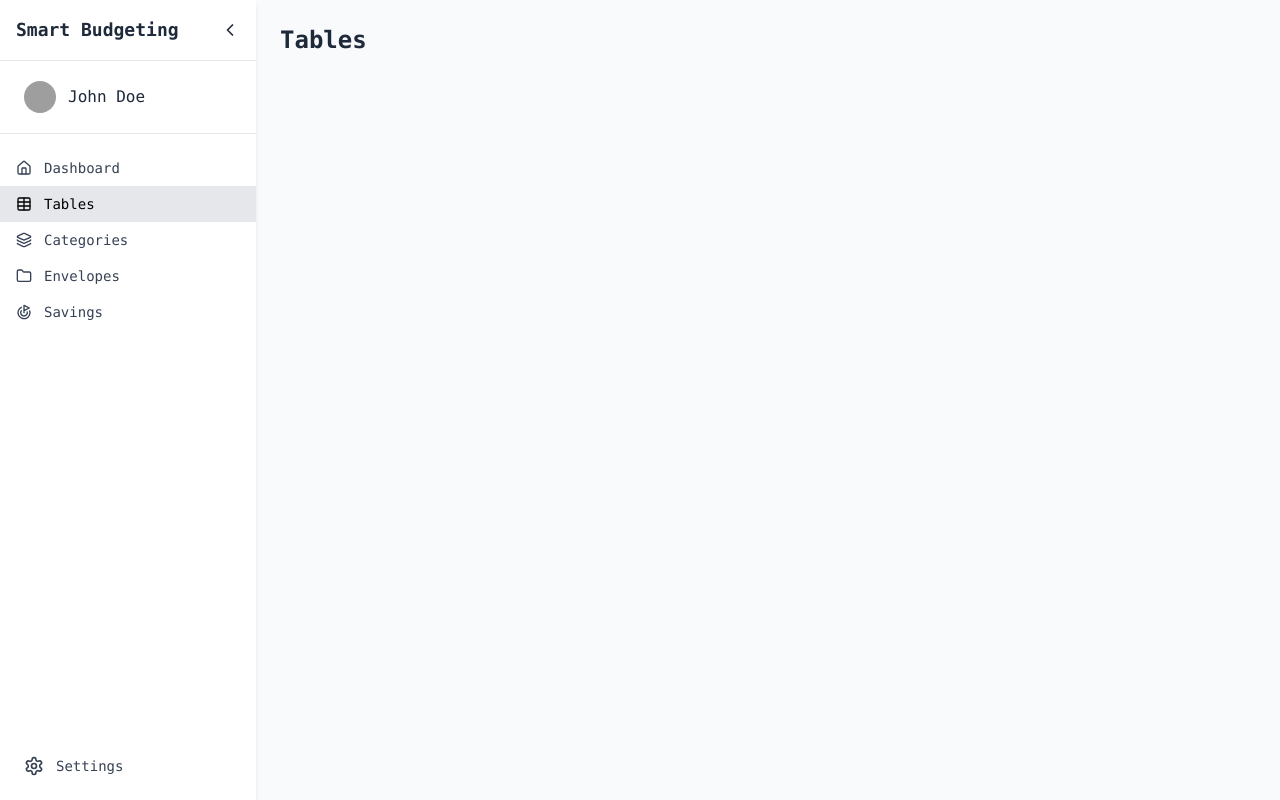
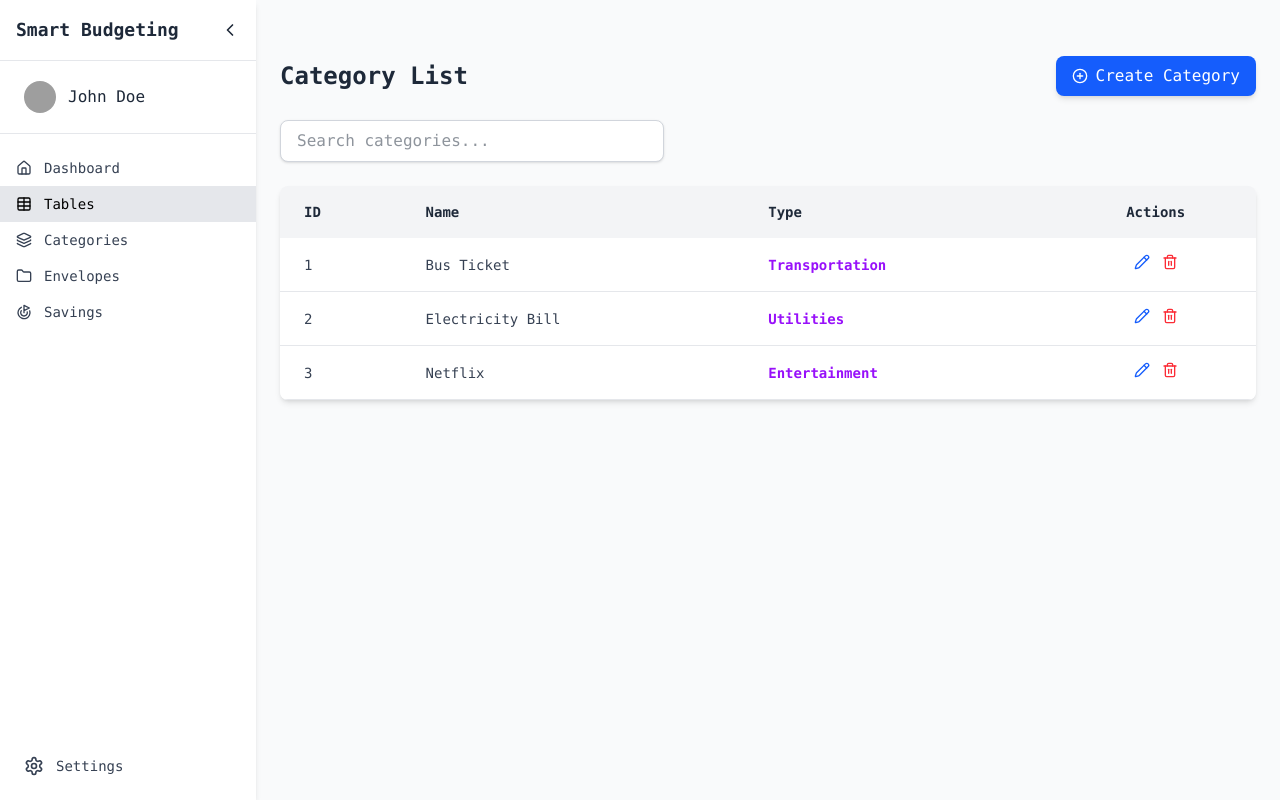
Before and after one commit to Pyaephyo33/sb-front-ui, a React (Vite) app: page /tables in a window 1280 px wide. Built offline with nearby package versions, Linux system fonts and the light colour scheme; grey boxes are pictures that could not be loaded.

Commit message:
category table update ui

```diff
--- a/src/pages/Tables.jsx
+++ b/src/pages/Tables.jsx
@@ -1,12 +1,87 @@
-import React from 'react';
-import Container from '../components/Container';
+import React, { useState } from 'react'
+import { Link } from 'react-router-dom'
+import { Pencil, Trash2, PlusCircle } from 'lucide-react'
+import Container from '../components/Container'
+
+const sampleData = [
+  {id: 1, name: 'Bus Ticket', type: 'Transportation'},
+  {id: 2, name: 'Electricity Bill', type: 'Utilities'},
+  {id: 3, name: 'Netflix', type: 'Entertainment'},
+];
+
 
 const Tables = () => {
+  const [query, setQuery] = useState('');
+
+  const filtered = sampleData.filter(
+    (item) =>
+      item.name.toLowerCase().includes(query.toLowerCase()) ||
+      item.type.toLowerCase().includes(query.toLowerCase())
+  );
   return (
     <Container>
-      <h1 className="text-2xl font-bold text-gray-800 dark:text-white">Tables</h1>
+      <section className="py-8">
+        <div className="flex justify-between items-center mb-6">
+          <h1 className="text-2xl font-bold text-gray-800 dark:text-white">Category List</h1>
+          <Link
+            to="#"
+            className="inline-flex items-center gap-2 bg-blue-600 hover:bg-blue-700 text-white font-medium px-4 py-2 rounded-lg shadow-md hover:shadow-xl transition duration-200"
+          >
+          <PlusCircle className='w-4 h-4' /> Create Category
+        </Link>
+        </div>
+
+        <div className="mb-6">
+          <input type="text" value={query} onChange={(e) => setQuery(e.target.value)} placeholder='Search categories...' className='w-full max-w-sm px-4 py-2 border border-gray-300 dark:border-gray-600 bg-white dark:bg-gray-700 text-gray-800 dark:text-white rounded-lg shadow-sm focus:outline-none focus:ring-2 focus:ring-blue-500 transition' />
+        </div>
+
+        <div className="overflow-x-auto shadow-md rounded-lg">
+          <table className="w-full min-w-[500px] table-auto text-sm text-left text-gray-700 dark:text-gray-300">
+            <thead className="bg-gray-100 dark:bg-gray-700 text-gray-800 dark:text-gray-100">
+              <tr>
+                <th className="px-6 py-4 font-semibold">ID</th>
+                <th className="px-6 py-4 font-semibold">Name</th>
+                <th className="px-6 py-4 font-semibold">Type</th>
+                <th className="px-6 py-4 font-semibold text-center">Actions</th>
+              </tr>
+            </thead>
+            <tbody>
+              {filtered.length > 0 ? (
+                filtered.map((item) => (
+                  <tr
+                    key={item.id}
+                    className="bg-white dark:bg-gray-800 border-b border-gray-200 dark:border-gray-700 hover:bg-blue-50 dark:hover:bg-gray-700 transition"
+                  >
+                    <td className="px-6 py-4">{item.id}</td>
+                    <td className="px-6 py-4 font-medium">{item.name}</td>
+                    <td className="px-6 py-4 text-purple-600 dark:text-purple-400 font-semibold">
+                      {item.type}
+                    </td>
+                    <td className="px-6 py-4 text-center">
+                      <div className="inline-flex gap-3">
+                        <Link to='#' className="text-blue-600 hover:text-blue-800">
+                          <Pencil className="w-4 h-4" />
+                        </Link>
+                        <button className="text-red-500 hover:text-red-700">
+                          <Trash2 className="w-4 h-4" />
+                        </button>
+                      </div>
+                    </td>
+                  </tr>
+                ))
+              ) : (
+                <tr className="bg-white dark:bg-gray-800">
+                  <td colSpan="4" className="px-6 py-6 text-center text-gray-500 dark:text-gray-400">
+                    No categories found.
+                  </td>
+                </tr>
+              )}
+            </tbody>
+          </table>
+        </div>
+      </section>
     </Container>
-  );
-};
+  )
+}
 
-export default Tables;
+export default Tables
```
